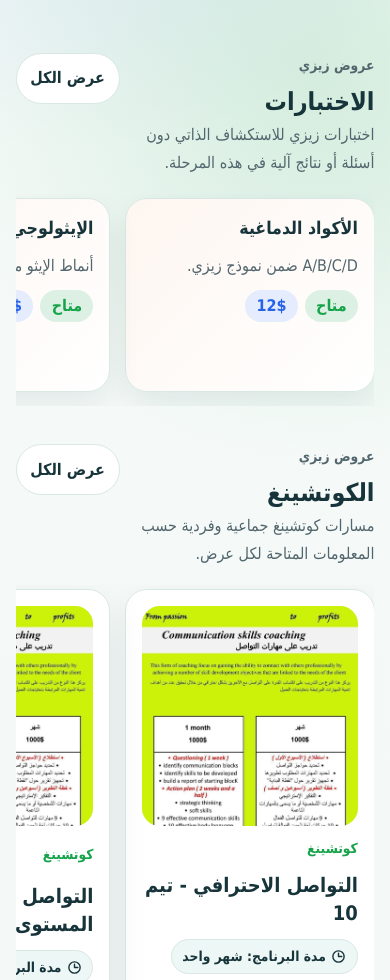
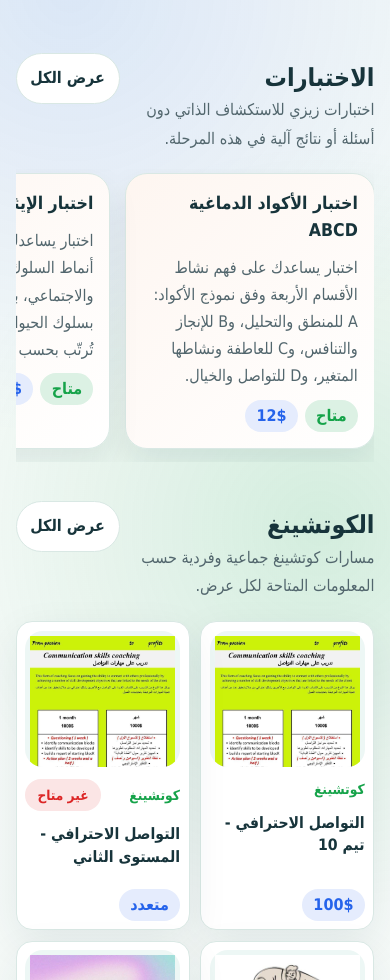
Before and after one commit to amina23aks/zizi-offers, a Next.js app: page / in a window 390 px wide. Shown: the part 1020-2000 px from the top of the page. Built offline with nearby package versions, Linux system fonts and the light colour scheme.

Commit message:
Finalize Zizi frontend corrections

```diff
--- a/src/app/fingerprints/page.tsx
+++ b/src/app/fingerprints/page.tsx
@@ -11,7 +11,6 @@ export default function FingerprintsPage() {
     <main className="site-main page-shell">
       <InnerBackLink />
       <section className="category-page-hero">
-        <p className="eyebrow">عروض زيزي</p>
         <h1>البصمات</h1>
       </section>
       <FingerprintExplorer />
--- a/src/app/globals.css
+++ b/src/app/globals.css
@@ -2018,6 +2018,89 @@ body {
   display: none;
 }
 
+/* Final corrections: copy removal, real mobile grids and geometry fixes. */
+.hero-action {
+  min-width: 0;
+}
+
+.section-note {
+  margin-top: 0.35rem;
+  color: var(--muted);
+  font-weight: 800;
+}
+
+.offer-card {
+  min-width: 0;
+  justify-content: start;
+}
+
+.offer-card > div:last-child {
+  min-width: 0;
+}
+
+.offer-card-media {
+  min-height: 0;
+  height: clamp(150px, 26vw, 240px);
+  max-height: none;
+  aspect-ratio: auto;
+  padding: 0.45rem;
+}
+
+.offer-card-media img,
+.fan-card img,
+.animal-grid-item img,
+.asset-image-contain {
+  height: 100%;
+  max-height: 100%;
+  width: auto;
+  max-width: 100%;
+  object-fit: contain;
+}
+
+.offer-card:not(:has(.offer-card-media)) {
+  min-height: 0;
+  gap: 0.55rem;
+  padding: 0.85rem;
+}
+
+.offer-card:not(:has(.offer-card-media)) > div:last-child {
+  flex: 0 1 auto;
+  gap: 0.55rem;
+}
+
+.offer-card:not(:has(.offer-card-media)) .pt-2 {
+  padding-top: 0.2rem;
+}
+
+.fan-stage {
+  direction: ltr;
+  width: min(100%, 760px);
+  margin-inline: auto;
+}
+
+.fan-card {
+  inset-inline-start: auto;
+  inset-inline-end: auto;
+  left: 50%;
+  right: auto;
+  transform-origin: center center;
+}
+
+.fan-card > img {
+  height: 100%;
+}
+
+.home-carousel-row,
+.tests-sticky-nav,
+.tab-strip {
+  -webkit-overflow-scrolling: touch;
+}
+
+.home-section-courses .home-section-head > div > p,
+.home-section-programs .home-section-head > div > p {
+  display: none;
+}
+
 @media (max-width: 899px) {
   .content-band,
   .page-shell {
@@ -2059,6 +2142,73 @@ body {
     grid-auto-columns: minmax(250px, 78vw);
   }
 
+  .hero-action {
+    display: none;
+  }
+
+  .home-section-coaching .home-carousel-row,
+  .home-section-courses .home-carousel-row,
+  .home-section-sessions .home-carousel-row {
+    grid-auto-flow: row;
+    grid-auto-columns: unset;
+    grid-template-columns: repeat(2, minmax(0, 1fr));
+    gap: 0.65rem;
+    overflow-x: visible;
+    padding-inline: 0;
+  }
+
+  .home-section-coaching .home-carousel-item,
+  .home-section-courses .home-carousel-item,
+  .home-section-sessions .home-carousel-item {
+    min-width: 0;
+  }
+
+  .category-coaching .offer-grid.dense,
+  .category-courses .offer-grid.dense,
+  .category-sessions .offer-grid.dense {
+    grid-template-columns: repeat(2, minmax(0, 1fr));
+    gap: 0.65rem;
+  }
+
+  .home-section-coaching .offer-card,
+  .home-section-courses .offer-card,
+  .home-section-sessions .offer-card,
+  .category-coaching .offer-card,
+  .category-courses .offer-card,
+  .category-sessions .offer-card {
+    border-radius: 16px;
+    padding: 0.55rem;
+  }
+
+  .home-section-coaching .offer-card-media,
+  .home-section-courses .offer-card-media,
+  .category-coaching .offer-card-media,
+  .category-courses .offer-card-media {
+    height: 136px;
+    padding: 0.3rem;
+  }
+
+  .home-section-coaching .offer-card h3,
+  .home-section-courses .offer-card h3,
+  .home-section-sessions .offer-card h3,
+  .category-coaching .offer-card h3,
+  .category-courses .offer-card h3,
+  .category-sessions .offer-card h3 {
+    font-size: 0.98rem;
+    line-height: 1.45;
+  }
+
+  .home-section-coaching .offer-meta-list,
+  .home-section-courses .offer-meta-list,
+  .home-section-sessions .offer-meta-list,
+  .category-coaching .offer-meta-list,
+  .category-courses .offer-meta-list,
+  .category-sessions .offer-meta-list,
+  .home-section-coaching .offer-variants,
+  .category-coaching .offer-variants {
+    display: none;
+  }
+
   .codes-sketch-grid {
     width: min(100%, 360px);
   }
--- a/src/app/layout.tsx
+++ b/src/app/layout.tsx
@@ -4,7 +4,7 @@ import "./globals.css";
 
 export const metadata: Metadata = {
   title: "عروض زيزي",
-  description: "مساحة للتأمل في ذاتك، وفهم أنماطك، واختيار خطوتك التالية.",
+  description: "عروض زيزي للاختبارات والجلسات والكوتشينغ والدورات.",
 };
 
 export default function RootLayout({ children }: LayoutProps<"/">) {
--- a/src/app/page.tsx
+++ b/src/app/page.tsx
@@ -49,7 +49,6 @@ export default function Home() {
 
         <div className="home-title-wrap">
           <h1 id="home-title">عروض زيزي</h1>
-          <p>مساحة للتأمل في ذاتك، وفهم أنماطك، واختيار خطوتك التالية</p>
         </div>
         <Link href="#offers-sections" className="primary-action hero-action">
           استكشفي العروض
@@ -80,12 +79,16 @@ export default function Home() {
 
       <section id="offers-sections" className="content-band home-offer-sections">
         {homeSections.map((section) => (
-          <section key={section.id} className={`home-offer-section accent-${section.accent}`} aria-labelledby={`${section.id}-title`}>
+          <section
+            key={section.id}
+            className={`home-offer-section home-section-${section.id} accent-${section.accent}`}
+            aria-labelledby={`${section.id}-title`}
+          >
             <div className="home-section-head">
               <div>
-                <p className="eyebrow">عروض زيزي</p>
                 <h2 id={`${section.id}-title`}>{section.title}</h2>
-                <p>{section.intro}</p>
+                {section.intro ? <p>{section.intro}</p> : null}
+                {section.id === "compass" ? <p className="section-note">كل عنصر منفرد: 500$</p> : null}
               </div>
               <Link href={section.href} className="secondary-action">
                 عرض الكل
@@ -109,7 +112,7 @@ export default function Home() {
                         {"availabilityLabel" in card && card.availabilityLabel ? <em>{card.availabilityLabel}</em> : null}
                         {"priceLabel" in card && card.priceLabel ? <b dir="ltr">{card.priceLabel}</b> : null}
                       </div>
-                      {"priceClarification" in card && card.priceClarification ? <small>{card.priceClarification}</small> : null}
+                      {"priceClarification" in card && card.priceClarification ? <small>{String(card.priceClarification)}</small> : null}
                     </Link>
                   ))}
             </div>
--- a/src/components/category-page.tsx
+++ b/src/components/category-page.tsx
@@ -8,12 +8,11 @@ export function CategoryPage({ category }: { category: Exclude<OfferCategory, "t
   const offers = offersByCategory(category);
 
   return (
-    <main className="site-main page-shell">
+    <main className={`site-main page-shell category-${category}`}>
       <InnerBackLink />
       <section className="category-page-hero">
-        <p className="eyebrow">عروض زيزي</p>
         <h1>{info.title}</h1>
-        <p>{info.intro}</p>
+        {info.intro ? <p>{info.intro}</p> : null}
       </section>
       <OfferList offers={offers} />
     </main>
--- a/src/components/offer-card.tsx
+++ b/src/components/offer-card.tsx
@@ -30,7 +30,7 @@ export function OfferCard({ offer, href }: { offer: DisplayOffer; href?: string
       ) : null}
       <div className="flex flex-1 flex-col gap-3">
         <div className="flex flex-wrap items-center justify-between gap-2">
-          <p className="eyebrow">{formatLabel(offer.format)}</p>
+          <p className="eyebrow">{offer.category === "programs" ? "برمجة" : formatLabel(offer.format)}</p>
           {offer.availabilityLabel ? (
             <span className={cn("status-badge", `status-${offer.availability}`)}>{offer.availabilityLabel}</span>
           ) : null}
--- a/src/components/tests-experience.tsx
+++ b/src/components/tests-experience.tsx
@@ -15,7 +15,6 @@ import {
   mindsetCoverAsset,
   spectraAssets,
   triadAsset,
-  freeAdditionalTests,
 } from "@/data/catalog";
 import { cn } from "@/lib/utils";
 
@@ -78,7 +77,7 @@ export function TestsExperience() {
 
       <section id="spectra" className="page-section scroll-mt-28">
         <SectionHeading title="الأطياف" text="استكشفي تناسق استجاباتك خلال الأشهر الأخيرة وفق نموذج الطيف لدى زيزي." />
-        <TestMeta price="00" clarification="السعر غير محدد" />
+        <TestMeta price="12$" />
         <AnimatedTabs
           label="الطيف الهندسي"
           className="spectra-tabs"
@@ -107,26 +106,9 @@ export function TestsExperience() {
             alt="الاختبارات النفسية للميولات السلوكية"
             className="triple-image-frame"
           />
-          <div className="triad-price-list" aria-label="أسعار الاختبارات النفسية للميولات السلوكية">
-            <span>مثلث الدراما: <b dir="ltr">30$</b></span>
-            <span>تشخيص الأدوار الأربعة: <b dir="ltr">30$</b></span>
-            <span>السلوك النفسي: <b dir="ltr">60$</b></span>
-          </div>
         </div>
       </section>
 
-      <section className="page-section scroll-mt-28">
-        <SectionHeading title="اختبارات إضافية" text="عروض اختبارية إضافية دون أسئلة أو محركات نتائج في هذه المرحلة." />
-        <div className="additional-tests-grid">
-          {freeAdditionalTests.map((test) => (
-            <article key={test.id} className="mini-test-card">
-              <h3>{test.title}</h3>
-              <span className="status-badge">متاح</span>
-              <b>{test.priceLabel}</b>
-            </article>
-          ))}
-        </div>
-      </section>
     </div>
   );
 }
--- a/src/data/catalog.ts
+++ b/src/data/catalog.ts
@@ -150,11 +150,11 @@ export const categoryPageInfo = {
   },
   courses: {
     title: "الدورات",
-    intro: "دورات زيزي القصيرة بصورها المعتمدة وأسعارها المعروفة.",
+    intro: "",
   },
   programs: {
     title: "البرمجات",
-    intro: "برمجات زيزي المتاحة للعرض هنا دون إضافة مواعيد أو وعود غير مؤكدة.",
+    intro: "",
   },
   sessions: {
     title: "الجلسات النفسية",
@@ -342,10 +342,38 @@ export const homeSections = [
     href: "/tests",
     accent: "tests",
     cards: [
-      { id: "codes-home", title: "الأكواد الدماغية", href: "/tests#codes", priceLabel: "12$", availabilityLabel: "متاح", summary: "A/B/C/D ضمن نموذج زيزي." },
-      { id: "etho-home", title: "الإيثولوجي", href: "/tests#etho", priceLabel: "12$", availabilityLabel: "متاح", summary: "أنماط الإيثو مع 51 بطاقة حيوان." },
-      { id: "mindsets-home", title: "العقليات", href: "/tests#mindsets", priceLabel: "12$", availabilityLabel: "متاح", summary: "الصواب، الفوز، المرتاح، المحبوب." },
-      { id: "spectra-home", title: "الأطياف", href: "/tests#spectra", priceLabel: "00", priceClarification: "السعر غير محدد", availabilityLabel: "متاح", summary: "صور الأطياف الهندسية المعتمدة." },
+      {
+        id: "codes-home",
+        title: "اختبار الأكواد الدماغية ABCD",
+        href: "/tests#codes",
+        priceLabel: "12$",
+        availabilityLabel: "متاح",
+        summary: "اختبار يساعدك على فهم نشاط الأقسام الأربعة وفق نموذج الأكواد: A للمنطق والتحليل، وB للإنجاز والتنافس، وC للعاطفة ونشاطها المتغير، وD للتواصل والخيال.",
+      },
+      {
+        id: "etho-home",
+        title: "اختبار الإيثو",
+        href: "/tests#etho",
+        priceLabel: "12$",
+        availabilityLabel: "متاح",
+        summary: "اختبار يساعدك على اكتشاف ترتيب أنماط السلوك الغريزي الفردي والاجتماعي، باستخدام تشبيهات بسلوك الحيوانات. يشمل 51 حيوانًا تُرتّب بحسب نتيجة الاختبار.",
+      },
+      {
+        id: "mindsets-home",
+        title: "اختبار العقليات",
+        href: "/tests#mindsets",
+        priceLabel: "12$",
+        availabilityLabel: "متاح",
+        summary: "يقسّم هذا الاختبار استجاباتك في المواقف غير المتوقعة إلى أربع عقليات: الصواب، والفوز، والمرتاح، والمحبوب. وتُعرض النتيجة بنسب مئوية لفهم نشاط كل منها.",
+      },
+      {
+        id: "spectra-home",
+        title: "اختبار الطيف",
+        href: "/tests#spectra",
+        priceLabel: "12$",
+        availabilityLabel: "متاح",
+        summary: "اختبار يساعدك على فهم تناسق استجاباتك المختلفة خلال الأشهر الأخيرة.",
+      },
       { id: "triad-home", title: "الاختبارات النفسية للميولات السلوكية", href: "/tests#behavioral-inclinations", priceLabel: "متعدد", availabilityLabel: "متاح", summary: "مثلث الدراما، الأدوار الأربعة، والسلوك النفسي." },
     ],
   },
@@ -396,7 +424,6 @@ export const homeSections = [
     href: "/compass",
     accent: "compass",
     cards: [
-      { id: "compass-single", title: "كل عنصر منفرد", href: "/compass", priceLabel: "500$", availabilityLabel: "متاح" },
       { id: "compass-package", title: "الباقة الكاملة", href: "/compass", priceLabel: "2500$", availabilityLabel: "متاح" },
       ...compassCards.map((card) => ({ id: `compass-${card.id}`, title: card.title, href: "/compass", availabilityLabel: "متاح" })),
     ],
--- a/src/data/offers.ts
+++ b/src/data/offers.ts
@@ -129,11 +129,12 @@ export const offers = [
   {
     id: "geometric-spectra",
     slug: "geometric-spectra",
-    title: "الطيف الهندسي",
+    title: "اختبار الطيف",
     category: "tests",
     format: "test",
     price: usd(12),
     availability: "available",
+    summary: "اختبار يساعدك على فهم تناسق استجاباتك المختلفة خلال الأشهر الأخيرة.",
     source: "docs/zizi-website-reference.md",
   },
   {
```
Also changed, not shown: src/components/ui/card-fan-carousel.tsx (+39 -9 lines), 3 other files (tests, documents, lock files or other folders).
